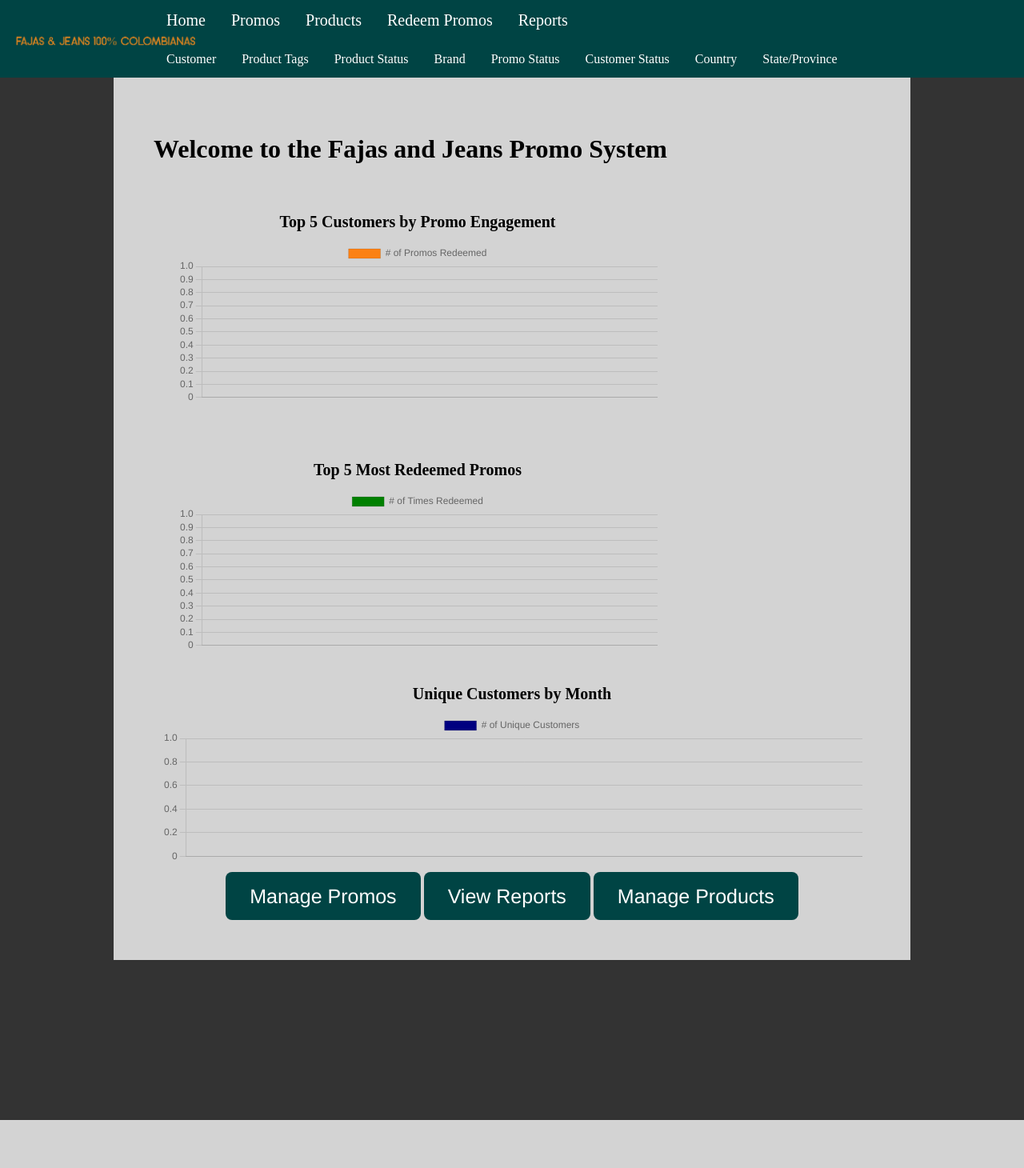
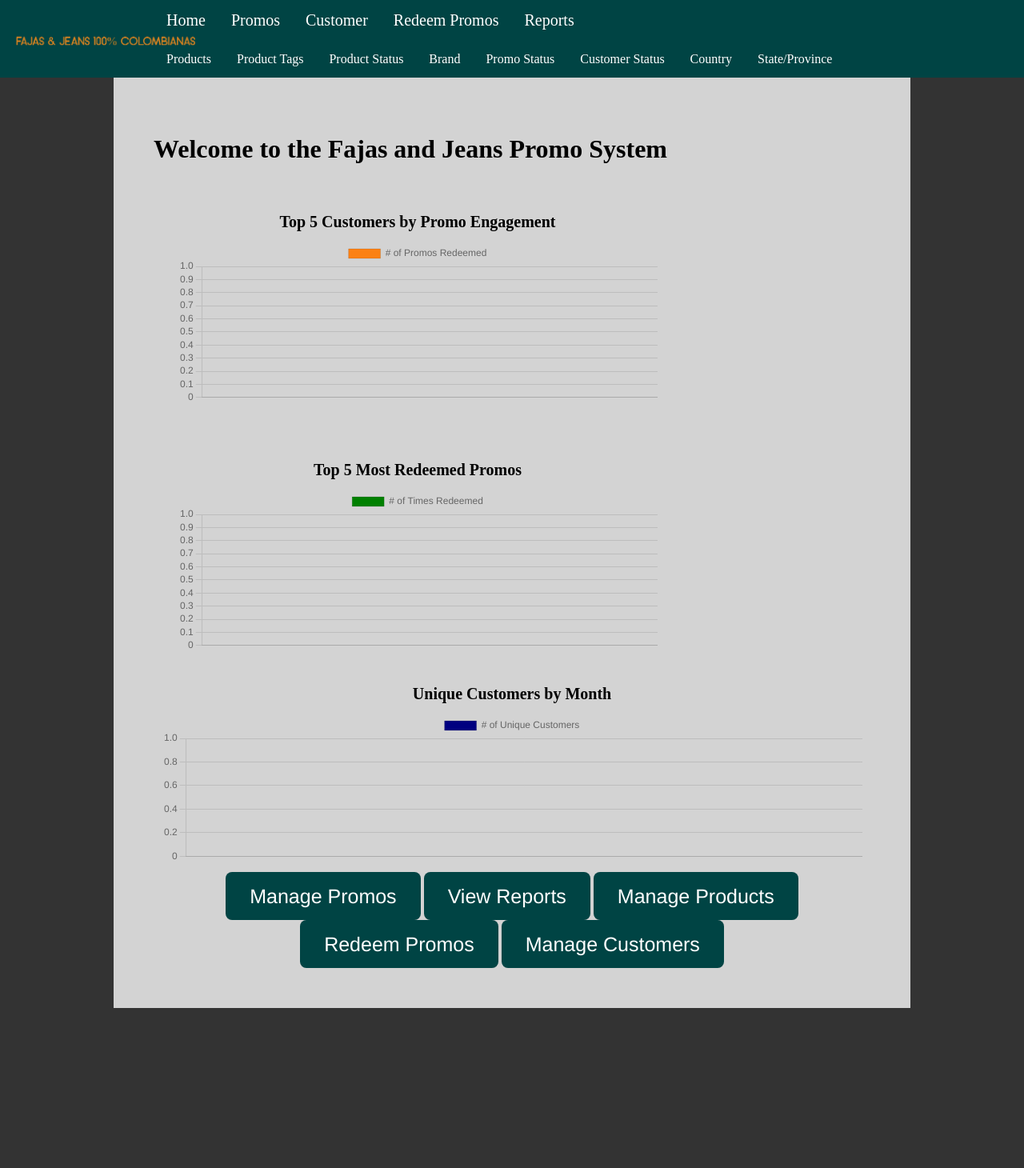
Before and after one commit to BrettMeirhofer/CIS4375-Group3, a Django app: template Backend/group3site/jeans/templates/jeans/index.html in a window 1280 px wide. Shown: the whole page at 80% size. Before the commit the page ends 1400 px from the top, so only its background shows below. Run offline with Django 3.2, Linux system fonts and the light colour scheme; the template is opened without the code that fills it, so the values that code supplies are empty.

Commit message:
Nav improvements

```diff
--- a/Backend/group3site/jeans/templates/jeans/index.html
+++ b/Backend/group3site/jeans/templates/jeans/index.html
@@ -51,7 +51,10 @@
     <a class="button-1 button-2"  href="{% url 'listall' table='promo'  %}">Manage Promos</a>
     <a class="button-1 button-2"  href="{% url 'report'  %}">View Reports</a>
     <a class="button-1 button-2"  href="{% url 'listall' table='product'  %}">Manage Products</a>
+    <a class="button-1 button-2"  href="{% url 'listall' table='customerpromo'  %}">Redeem Promos</a>
+    <a class="button-1 button-2"  href="{% url 'listall' table='customerpromo'  %}">Manage Customers</a>
 </div>
+
 
 <script src="https://cdn.jsdelivr.net/npm/chart.js"></script>
 <script>
--- a/Backend/group3site/jeans/templates/jeans/jeanssite.html
+++ b/Backend/group3site/jeans/templates/jeans/jeanssite.html
@@ -286,12 +286,12 @@ textarea {
         <ul class="navbar navbar-expand-lg navbar-light bg-light">
             <li class="navli"><a class="navlink bignav" href="{% url 'index'%}">Home</a></li>
             <li class="navli"><a class="navlink bignav" href="{% url 'listall' table='promo' %}">Promos</a></li>
-            <li class="navli"><a class="navlink bignav" href="{% url 'listall' table='product'  %}">Products</a></li>
+            <li class="navli"><a class="navlink bignav"  href="{% url 'listall' table='customer'  %}">Customer</a></li>
             <li class="navli"><a class="navlink bignav" href="{% url 'listall' table='customerpromo'  %}">Redeem Promos</a></li>
             <li class="navli"><a class="navlink bignav" href="{% url 'report'%}">Reports</a></li>
         </ul>
         <ul class="navbar">
-            <li class="navli"><a class="navlink"  href="{% url 'listall' table='customer'  %}">Customer</a></li>
+            <li class="navli"><a class="navlink" href="{% url 'listall' table='product'  %}">Products</a></li>
             <li class="navli"><a class="navlink"  href="{% url 'listall' table='producttag' %}">Product Tags</a></li>
             <li class="navli"><a class="navlink"  href="{% url 'listall' table='productstatus'  %}">Product Status</a></li>
             <li class="navli"><a class="navlink"  href="{% url 'listall' table='brand'  %}">Brand</a></li>
```
